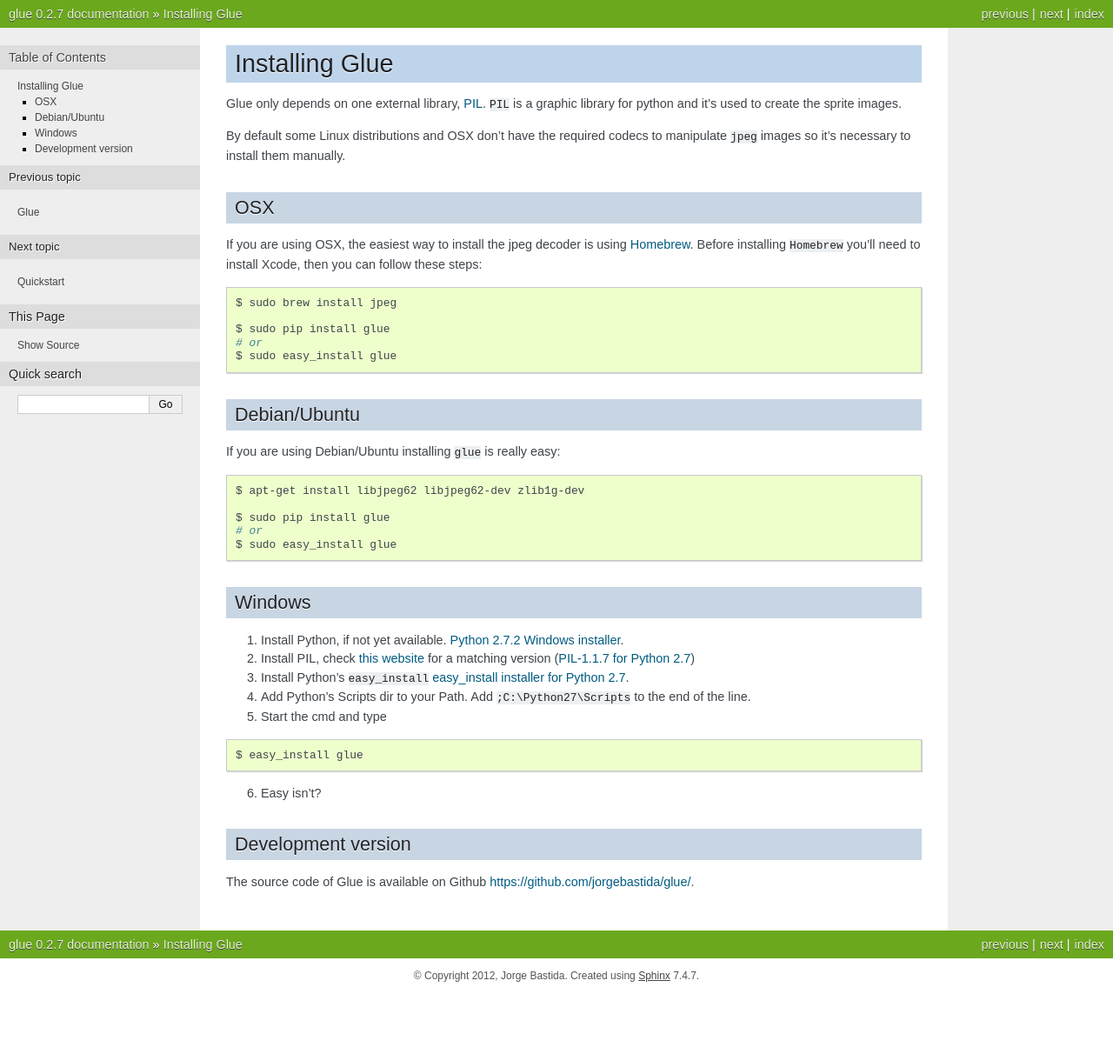
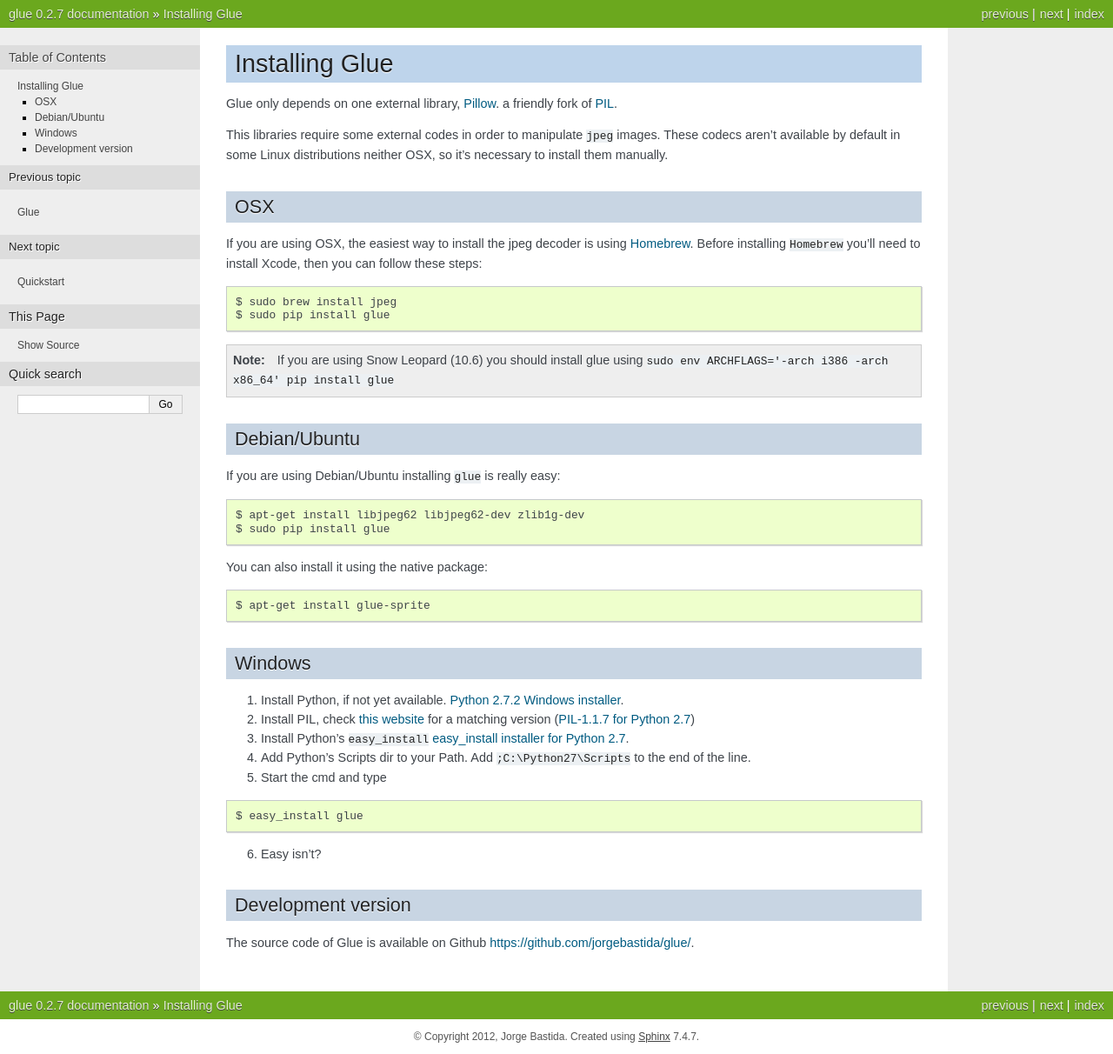
Before and after one commit to jorgebastida/glue, a Sphinx documentation site: the page built from docs/installation.rst, in a window 1280 px wide. Shown: the whole page at 87% size. Built offline with Sphinx 7.4.7, drawn with Linux system fonts in a browser that asks for light colours; the version number is read from the project's files by our own code; before the commit the page ends 1142 px from its top, so only the background shows below that.

Commit message:
Update installation documentation

```diff
--- a/docs/installation.rst
+++ b/docs/installation.rst
@@ -1,10 +1,9 @@
 Installing Glue
 ===============
 
-Glue only depends on one external library, `PIL <http://www.pythonware.com/products/pil/>`_.
-``PIL`` is a graphic library for python and it's used to create the sprite images.
+Glue only depends on one external library, `Pillow <http://pypi.python.org/pypi/Pillow/>`_. a friendly fork of `PIL <http://www.pythonware.com/products/pil/>`_.
 
-By default some Linux distributions and OSX don't have the required codecs to manipulate ``jpeg`` images so it's necessary to install them manually.
+This libraries require some external codes in order to manipulate ``jpeg`` images. These codecs aren't available by default in some Linux distributions neither OSX, so it's necessary to install them manually.
 
 OSX
 ---
@@ -14,10 +13,10 @@
 .. code-block:: bash
 
     $ sudo brew install jpeg
+    $ sudo pip install glue
 
-    $ sudo pip install glue
-    # or
-    $ sudo easy_install glue
+.. note::
+    If you are using Snow Leopard (10.6) you should install glue using ``sudo env ARCHFLAGS='-arch i386 -arch x86_64' pip install glue``
 
 Debian/Ubuntu
 -------------
@@ -26,10 +25,13 @@
 .. code-block:: bash
 
     $ apt-get install libjpeg62 libjpeg62-dev zlib1g-dev
+    $ sudo pip install glue
 
-    $ sudo pip install glue
-    # or
-    $ sudo easy_install glue
+You can also install it using the native package:
+
+.. code-block:: bash
+
+    $ apt-get install glue-sprite
 
 Windows
 -------
```
